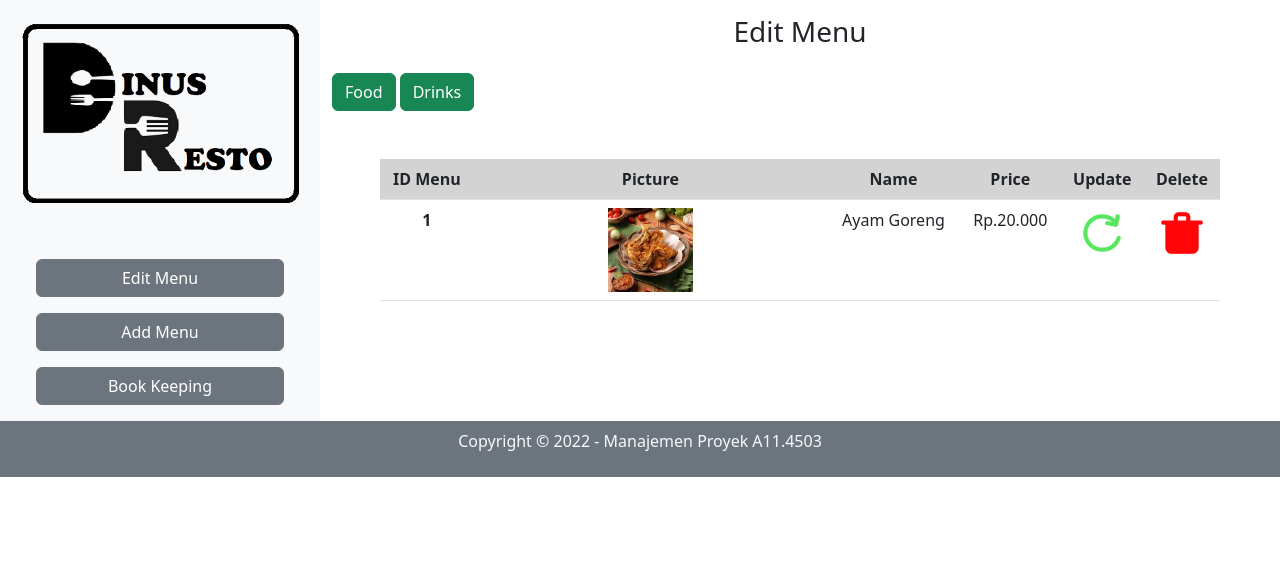
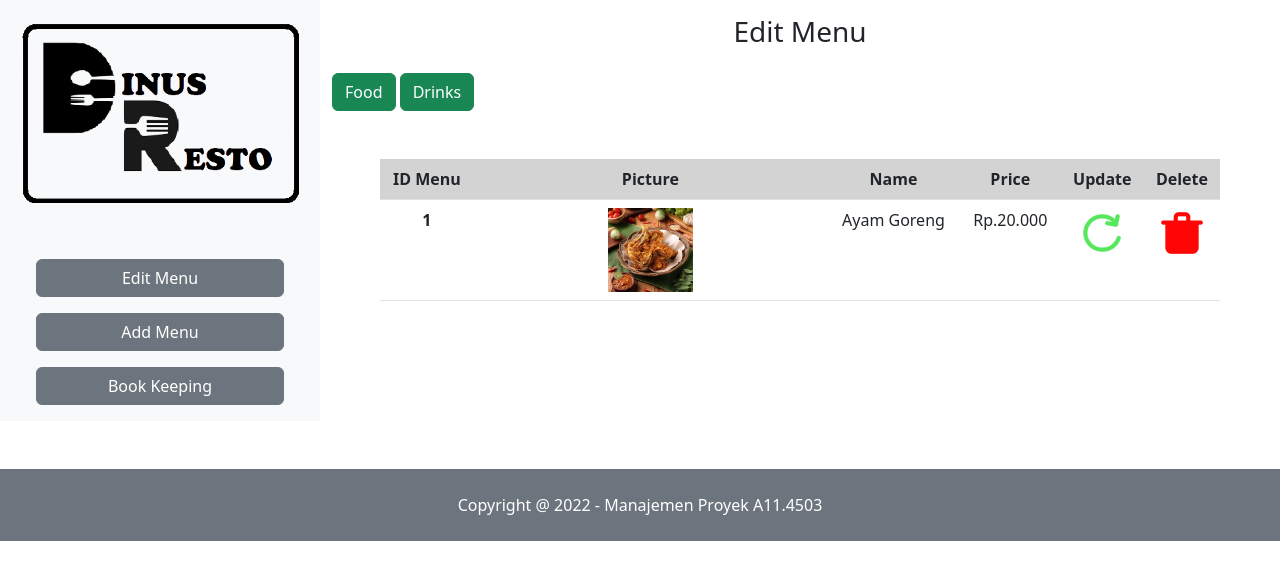
Before and after one commit to beruang43221/MenuAdmin, a PHP site: page /EditMenu.php in a window 1280 px wide. Shown: the part 57-637 px from the top of the page. Run offline with PHP 8.4, Linux system fonts and the light colour scheme.

Commit message:
fix footer

```diff
--- a/EditMenu.php
+++ b/EditMenu.php
@@ -71,11 +71,9 @@
 
 
     <!-- footer -->
-    <div class="container-fluid py-2 bg-secondary text-light">
-      <div class="container d-flex justify-content-center mb-3">
-        <label>Copyright &copy; 2022 - Manajemen Proyek A11.4503</label>
-      </div>
-    </div>
+    <footer class="bg-secondary text-white text-center mt-5 pb-2 justify-content-center">
+      <p class="pt-4">Copyright @ 2022 - Manajemen Proyek A11.4503</p>
+    </footer>
     <!-- Akhir footer -->
     <script src="https://cdn.jsdelivr.net/npm/bootstrap@5.2.3/dist/js/bootstrap.bundle.min.js" integrity="sha384-kenU1KFdBIe4zVF0s0G1M5b4hcpxyD9F7jL+jjXkk+Q2h455rYXK/7HAuoJl+0I4" crossorigin="anonymous"></script>
   </body>
```
